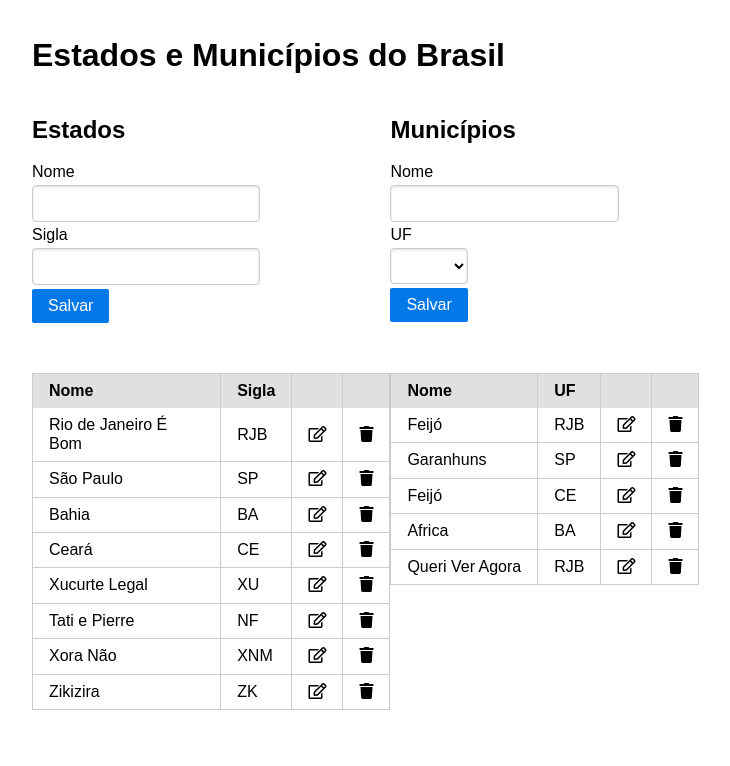
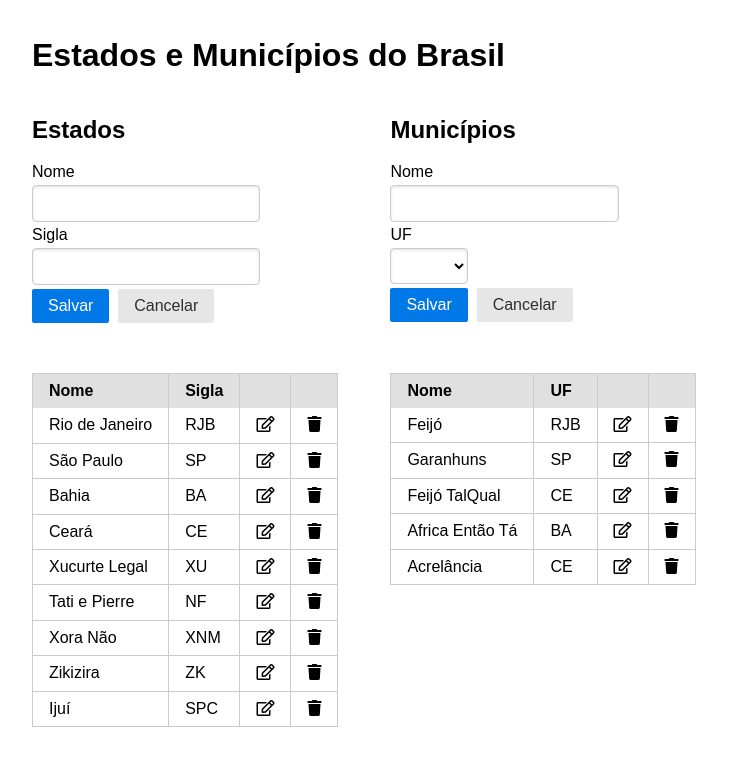
Before and after one commit to pdechery/Desafio-React, a React (Create React App) app: page / in a window 1280 px wide. Shown: the top 766 px of the page, without its empty margins (160-890 px from the left). Built offline with nearby package versions, Linux system fonts and the light colour scheme; data requests are answered from the project's data file.

Commit message:
Validação

```diff
--- a/db/db.json
+++ b/db/db.json
@@ -1,7 +1,7 @@
 {
   "ufs": [
     {
-      "nome": "Rio de Janeiro É Bom",
+      "nome": "Rio de Janeiro",
       "sigla": "RJB",
       "id": 3
     },
@@ -39,6 +39,11 @@
       "nome": "Zikizira",
       "sigla": "ZK",
       "id": 10
+    },
+    {
+      "nome": "Ijuí",
+      "sigla": "SPC",
+      "id": 11
     }
   ],
   "municipios": [
@@ -53,18 +58,18 @@
       "ufId": 4
     },
     {
-      "nome": "Feijó",
+      "nome": "Feijó TalQual",
       "ufId": 6,
       "id": 1
     },
     {
-      "nome": "Africa",
+      "nome": "Africa Então Tá",
       "ufId": 5,
       "id": 3
     },
     {
-      "nome": "Queri Ver Agora",
-      "ufId": 3,
+      "nome": "Acrelância",
+      "ufId": 6,
       "id": 4
     }
   ],
--- a/package.json
+++ b/package.json
@@ -12,6 +12,7 @@
     "purecss": "^1.0.1",
     "react": "^16.13.1",
     "react-dom": "^16.13.1",
+    "react-pnotify": "0.0.6",
     "react-scripts": "3.4.1"
   },
   "scripts": {
--- a/public/index.html
+++ b/public/index.html
@@ -5,8 +5,8 @@
     <title>Desafio Front-End Working-Minds</title>
     <style>
         #container {
-            padding: 1em;
-            background-color: #fff;
+          padding: 1em;
+          background-color: #fff;
         }
     </style>
 </head>
--- a/src/Municipios.js
+++ b/src/Municipios.js
@@ -1,6 +1,7 @@
 import React, { Component } from 'react';
 import MunicipiosForm from './subcomponents/MunicipiosForm';
 import TabelaMunicipios from './subcomponents/TabelaMunicipios';
+import ValidationErrors from './subcomponents/ValidationErrors';
 
 class Municipios extends Component {
   constructor(props){
@@ -8,7 +9,9 @@ class Municipios extends Component {
     this.state = {
       mId: "",
       mNome: "",
-      mUfId: ""
+      mUfId: "",
+      validationErrors: [],
+      invalidForm: false
     }
   }
 
@@ -22,11 +25,44 @@ class Municipios extends Component {
   }
 
   handleInputChange = (event) => {
-    const target = event.target;
-    let stateVal = isNaN(target.value) ? 'mNome' : 'mUfId';
+    let {name, value} = event.target;
+    let stateVal = name === 'nome' ? 'mNome' : 'mUfId';
+
     this.setState({
-      [stateVal]: target.value
+      [stateVal]: value
+    });
+  }
+
+  ClearFields = () => {
+    this.setState({
+      mId: '',
+      mNome: '',
+      mUfId: '',
     })
+  }
+
+  validateForm = () => {
+
+    let valid = true;
+    const regex = /^[^0-9]*$/;
+
+    const NoNameValidation = !this.state.mNome ? 'É necessário informar o nome do Município' : '';
+    const NoUFValidation = !this.state.mUfId ? 'É necessário informar a sigla do Município' : '';
+    const RegexValidation = !regex.test(this.state.mNome) ? 'O nome do município deve conter somente letras' : '';
+
+    if(NoNameValidation || NoUFValidation || RegexValidation) {
+      this.setState(state => {
+        const newErrors = [NoNameValidation, NoUFValidation, RegexValidation];
+        return {
+          validationErrors: newErrors,
+          invalidForm: true
+        }
+      }, () => console.log(this.state.validationErrors));
+      valid = false;
+    }
+
+    return valid;
+
   }
 
   editMncp = (mncp) => {
@@ -39,11 +75,12 @@ class Municipios extends Component {
   }
 
   submitForm = (event) => {
-    // update db
+
     event.preventDefault();
 
-    console.log('submitForm');
-    console.log(this.state.mId);
+    const isValid = this.validateForm();
+
+    if(!isValid) return false;
 
     const routeEdit = `http://localhost:3001/municipios/${this.state.mId}`;
     const routePost = 'http://localhost:3001/municipios';
@@ -59,9 +96,6 @@ class Municipios extends Component {
       body.id = Math.max(...id) + 1;
     };
 
-    console.log('body');
-    console.log(body);
-
     fetch(route, {
       method:method,
       headers:{
@@ -71,20 +105,14 @@ class Municipios extends Component {
     })
     .then(res => {
         if(!res.ok){
-          throw {
-            'statusCode': 401,
-            'message': "Falta o sagu"
-          };
+          throw new Error('Houve um problema com a requisição. Tente novamente.');
         }
         return res.json();
     })
     .then(data => {
       let mncpsCopy = [];
       if(!this.state.mId) {
-        mncpsCopy = [
-          ...this.props.municipios,
-          data
-        ]
+        mncpsCopy = [...this.props.municipios, data]
       } else {
         mncpsCopy = this.props.municipios.map((mncp) => {
           if(mncp.id === data.id) {
@@ -94,8 +122,6 @@ class Municipios extends Component {
           return mncp;
         });
       }
-      console.log('mncpsCopy');
-      console.log(mncpsCopy);
       this.props.setMncps(mncpsCopy);
     })
     .catch((error) => {
@@ -109,10 +135,7 @@ class Municipios extends Component {
     })
     .then(res => {
       if(!res.ok){
-        throw {
-          'statusCode': 401,
-          'message': "Falta o xinxim"
-        };
+        throw new Error('Houve um problema com a requisição. Tente novamente.');
       }
       return res.json();
     })
@@ -130,13 +153,16 @@ class Municipios extends Component {
   render(){
     return (
       <div className="pure-u-2-5">
+        {this.state.invalidForm && <ValidationErrors errors={this.state.validationErrors} />}
         <h2>Municípios</h2>
         <MunicipiosForm
           ufs={this.props.ufs}
           nome={this.state.mNome}
           ufId={this.state.mUfId}
           handleInputChange={this.handleInputChange}
+          handleBlur={this.handleBlur}
           submitForm={this.submitForm}
+          ClearFields={this.ClearFields}
         />
         <p>&nbsp;</p>
         <TabelaMunicipios
--- a/src/UF.js
+++ b/src/UF.js
@@ -1,6 +1,7 @@
 import React, { Component } from 'react';
 import EstadosForm from './subcomponents/EstadosForm';
 import TableEstados from './subcomponents/TableEstados';
+import ValidationErrors from './subcomponents/ValidationErrors';
 
 class UF extends Component {
 
@@ -22,7 +23,9 @@ class UF extends Component {
     this.setState({
       ufId: id,
       ufNome: nome,
-      ufSigla: sigla
+      ufSigla: sigla,
+      validationErrors: [],
+      invalidForm: false
     })
   }
 
@@ -35,9 +38,48 @@ class UF extends Component {
     })
   }
 
+  ClearFields = () => {
+    this.setState({
+      ufId: '',
+      ufNome: '',
+      ufSigla: '',
+    })
+  }
+
+  validateForm = () => {
+
+    let valid = true;
+    const regex = /^[^0-9]*$/;
+    const siglas = this.props.ufs.map((item) => {return item.sigla});
+
+    const NoNameValidation = !this.state.ufNome ? 'É necessário informar o nome do Estado' : '';
+    const NoUFValidation = !this.state.ufSigla ? 'É necessário informar a sigla do Estado' : '';
+    const RegexValidation = !regex.test(this.state.ufNome) ? 'O nome do Estado deve conter somente letras' : '';
+    const RegexValidationSigla = !regex.test(this.state.ufSigla) ? 'A sigla deve conter somente letras' : '';
+    const ExistantUFValidation = !this.state.ufId && siglas.includes(this.state.ufSigla) ? 'Sigla já existente' : ''; // somente no Create
+
+    if(NoNameValidation || NoUFValidation || RegexValidation || RegexValidationSigla || ExistantUFValidation) {
+      this.setState(state => {
+        const newErrors = [NoNameValidation, NoUFValidation, RegexValidation, RegexValidationSigla, ExistantUFValidation];
+        return {
+          validationErrors: newErrors,
+          invalidForm: true
+        }
+      }, () => console.log(this.state.validationErrors));
+      valid = false;
+    }
+
+    return valid;
+
+  }
+
   submitForm(event){
     // update db
     event.preventDefault();
+
+    const isValid = this.validateForm();
+
+    if(!isValid) return false;
 
     const routeEdit = `http://localhost:3001/ufs/${this.state.ufId}`;
     const routePost = 'http://localhost:3001/ufs';
@@ -63,8 +105,7 @@ class UF extends Component {
     .then(res => {
         if(!res.ok){
           throw {
-            'statusCode': 401,
-            'message': "Falta o sagu"
+            msg:'Houve um problema com a requisição. Tente novamente.'
           };
         }
         return res.json();
@@ -85,6 +126,7 @@ class UF extends Component {
           return uf;
         });
       }
+      console.log(ufsCopy);
       this.props.setUFs(ufsCopy);
     })
     .catch((error) => {
@@ -99,10 +141,7 @@ class UF extends Component {
     })
     .then(res => {
       if(!res.ok){
-        throw {
-          'statusCode': 401,
-          'message': "Falta o xinxim"
-        };
+        throw new Error('Houve um problema com a requisição. Tente novamente.');
       }
       return res.json();
     })
@@ -120,12 +159,14 @@ class UF extends Component {
   render(){
     return (
       <div className="pure-u-2-5">
+        {this.state.invalidForm && <ValidationErrors errors={this.state.validationErrors} />}
         <h2>Estados</h2>
         <EstadosForm
           nome={this.state.ufNome}
           sigla={this.state.ufSigla}
           handleInputChange={this.handleInputChange}
           submitForm={this.submitForm}
+          ClearFields={this.ClearFields}
         />
         <p>&nbsp;</p>
         <TableEstados
--- a/src/subcomponents/EstadosForm.js
+++ b/src/subcomponents/EstadosForm.js
@@ -7,7 +7,8 @@ function EstadosForm(props){
         <input type="text" name="nome" value={props.nome} onChange={props.handleInputChange} />
         <label htmlFor="stacked-sigla">Sigla</label>
         <input type="text" name="sigla" value={props.sigla} onChange={props.handleInputChange} />
-        <button type="submit" className="pure-button pure-button-primary">Salvar</button>
+        <button type="submit" className="pure-button pure-button-primary">Salvar</button>&nbsp;&nbsp;
+        <button type="button" onClick={props.ClearFields} className="pure-button">Cancelar</button>
     </form>
   )
 }
--- a/src/subcomponents/MunicipiosForm.js
+++ b/src/subcomponents/MunicipiosForm.js
@@ -1,12 +1,12 @@
-import React, { Component } from 'react';
+import React from 'react';
 
 function MunicipiosForm(props){
   return (
     <form action="" className="pure-form pure-form-stacked" onSubmit={props.submitForm}>
       <label htmlFor="stacked-nome">Nome</label>
-      <input type="text" name="nome" value={props.nome} onChange={props.handleInputChange} />
+      <input type="text" name="nome" value={props.nome} onChange={props.handleInputChange} onBlur={props.handleBlur} />
       <label htmlFor="stacked-sigla">UF</label>
-      <select id="stacked-state" name="uf" onChange={props.handleInputChange}>
+      <select id="stacked-state" name="uf" onChange={props.handleInputChange} onBlur={props.handleBlur}>
         <option value=""></option>
         {
           props.ufs.map((item, index) => (
@@ -14,7 +14,8 @@ function MunicipiosForm(props){
           ))
         }
       </select>
-      <button type="submit" className="pure-button pure-button-primary">Salvar</button>
+      <button type="submit" className="pure-button pure-button-primary">Salvar</button>&nbsp;&nbsp;
+      <button type="button" onClick={props.ClearFields} className="pure-button">Cancelar</button>
     </form>
   )
 }
--- a/src/subcomponents/TabelaMunicipios.js
+++ b/src/subcomponents/TabelaMunicipios.js
@@ -1,4 +1,4 @@
-import React, { Component } from 'react';
+import React from 'react';
 
 function TabelaMunicipios(props){
   return (
--- /dev/null
+++ b/src/subcomponents/ValidationErrors.js
@@ -0,0 +1,22 @@
+import React from 'react';
+import { Notification } from 'react-pnotify';
+
+function ValidationErrors(props) {
+  return (
+    props.errors.map((error, index) => {
+      return error !== '' &&
+        <Notification
+          type='error'
+          title='Atenção'
+          text={error}
+          delay={2000}
+          shadow={false}
+          hide={false}
+          nonblock={true}
+          desktop={true}
+        />
+    })
+  )
+}
+
+export default ValidationErrors;
```
Also changed, not shown: 1 other file (tests, documents, lock files or other folders).
